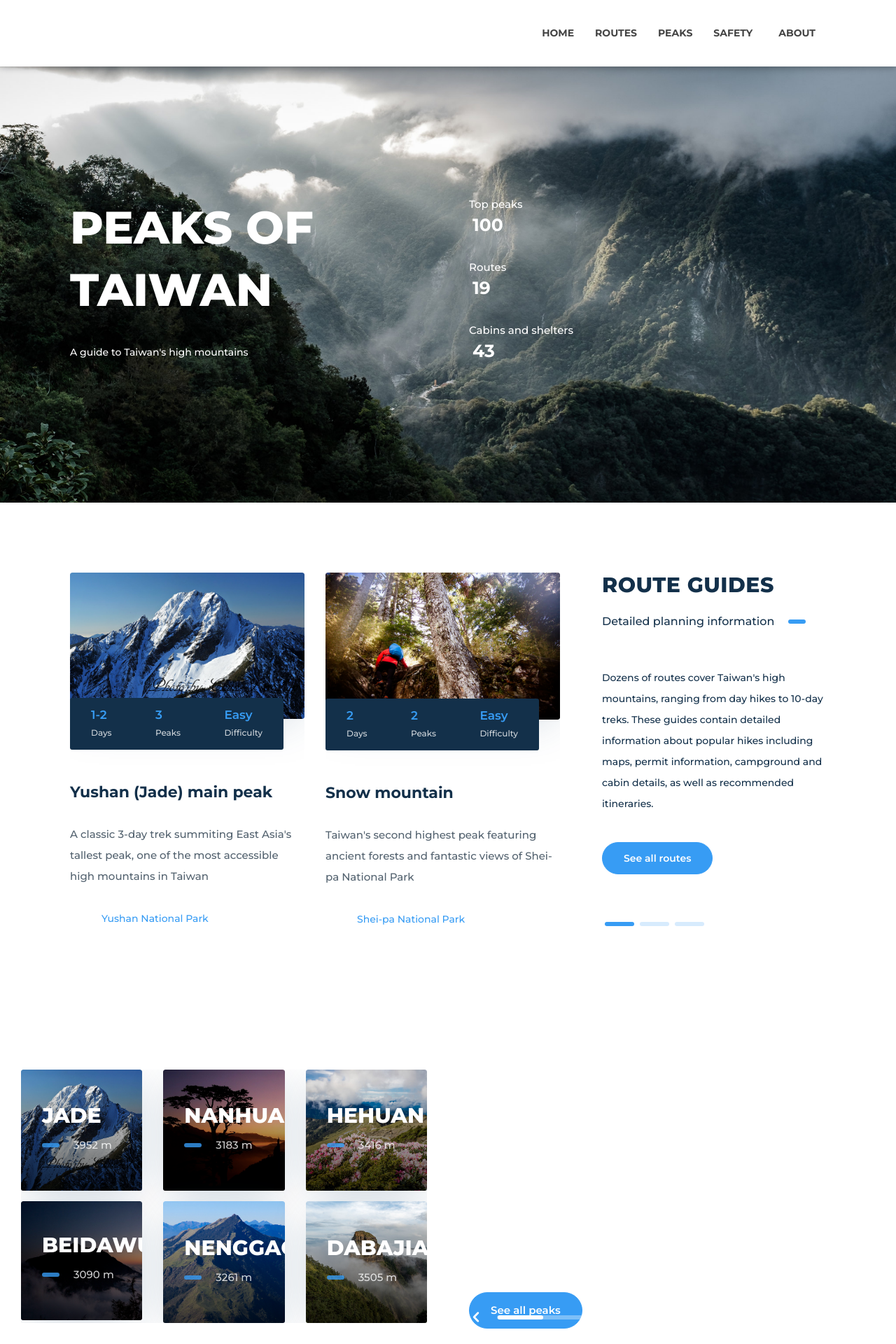
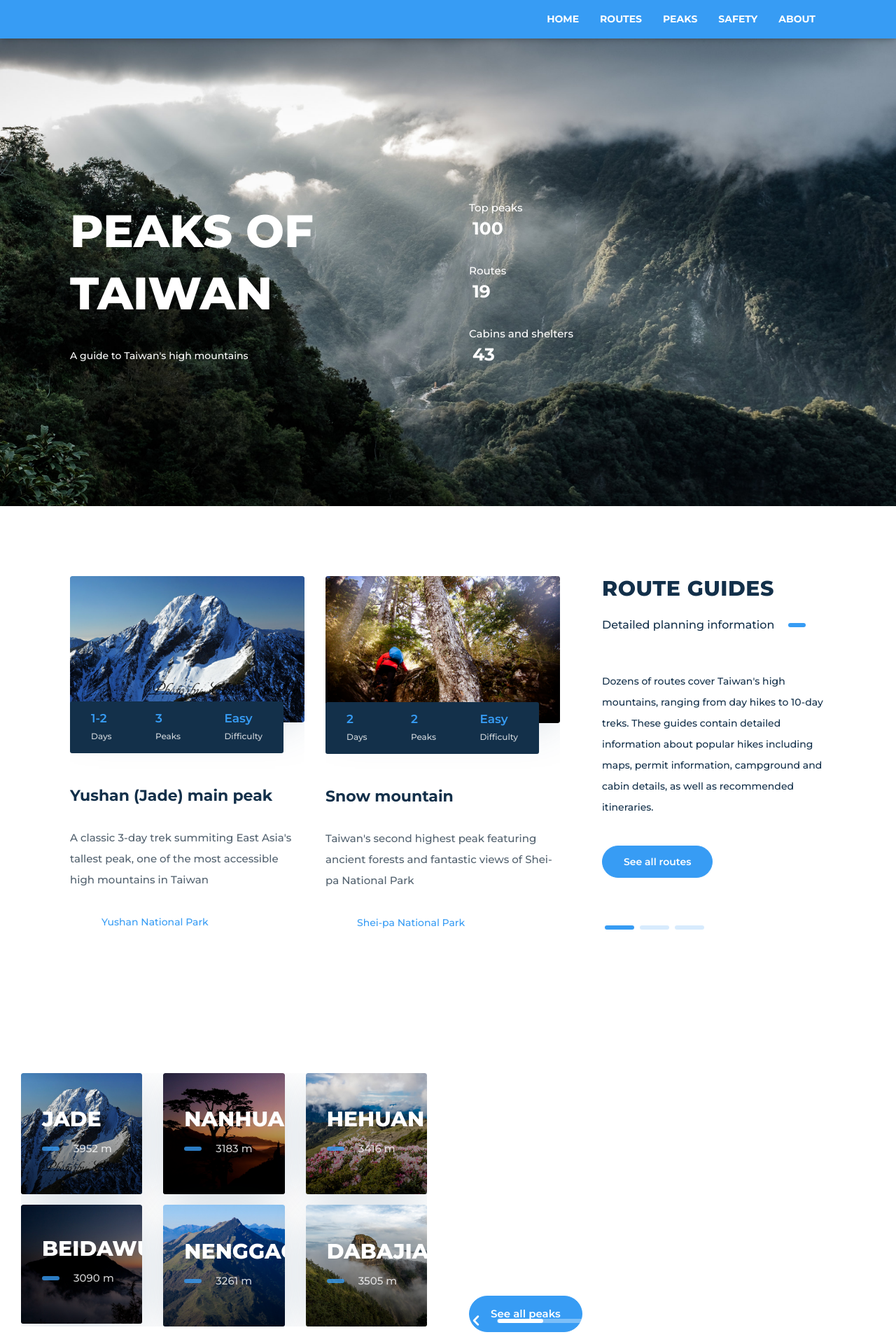
Before and after one commit to bhomnick/taiwanpeaks, a Django app: template taiwanpeaks/templates/homepage.html in a window 1280 px wide. Shown: the top 1920 px of the page at 70% size. Run offline with Django 3.2, Linux system fonts and the light colour scheme; the template is opened without the code that fills it, so the values that code supplies are empty; some libraries are stand-ins or nearby versions; some web fonts are replaced.

Commit message:
homepage css fixes

```diff
--- a/taiwanpeaks/static/css/custom.css
+++ b/taiwanpeaks/static/css/custom.css
@@ -40,6 +40,23 @@ Table of contents
     border: 1px solid #379cf4 !important;
 }
 
+@media (max-width: 991.98px) {
+    body > nav {
+        height: 55px !important;
+    }
+}
+
+body > nav:before {
+    background-color: #379cf4;
+    height: 55px;
+}
+
+.menu-cnt > ul > li > a, body > nav .menu-brand,.menu-right,body > nav:not(.menu-fixed) > .container {
+    height: 55px !important;
+    line-height: 55px !important;
+    color: white;
+}
+
 /*
 # Homepage
 ===================================================================
@@ -50,6 +67,11 @@ Table of contents
 	margin: 5px 15px 15px 0;
 }
 
+@media (min-width: 1800px) {
+    #peaks .col-lg-6:first-child {
+        max-width: 850px;
+    }
+}
 
 /*
 # Route list
--- a/taiwanpeaks/templates/_components/footer.html
+++ b/taiwanpeaks/templates/_components/footer.html
@@ -2,7 +2,7 @@
   <div class="footer-bar">
     <div class="container">
       <span>© 2020 Ben Homnick</span>
-      <span><a href="contacts.html">Contact us</a> | <a href="#">Privacy policy</a></span>
+      <span><!--<a href="contacts.html">Contact us</a> | <a href="#">Privacy policy</a>--></span>
     </div>
   </div>
 </footer>
--- a/taiwanpeaks/templates/_components/header_nav.html
+++ b/taiwanpeaks/templates/_components/header_nav.html
@@ -1,37 +1,26 @@
 {% load static %}
 
-<nav class="menu-classic menu-fixed align-right {% block extra_menu_classes %}{% endblock %}" data-menu-anima="fade-in">
+<nav class="menu-classic align-right {% block extra_menu_classes %}{% endblock %}">
   <div class="container">
-    <!--
     <div class="menu-brand">
-      <a href="#">
-        <img class="logo-default scroll-hide" src="{% static 'media/logo-white-blue.svg' %}" alt="logo" />
-        <img class="logo-retina scroll-hide" src="{% static 'media/logo-white-blue.svg' %}" alt="logo" />
-        <img class="logo-default scroll-show" src="{% static 'media/logo-white-solid.svg' %}" alt="logo" />
-        <img class="logo-retina scroll-show" src="{% static 'media/logo-white-solid.svg' %}" alt="logo" />
-      </a>
-    </div>-->
+    </div>
     <i class="menu-btn"></i>
     <div class="menu-cnt">
       <ul id="main-menu">
         <li>
-          <a href="#home">Home</a>
+          <a href="/">Home</a>
         </li>
         <li>
-          <a href="#routes">Routes</a>
+          <a href="/#routes">Routes</a>
         </li>
         <li>
-          <a href="#peaks">Peaks</a>
-        </li>
-        <li class="dropdown">
-          <a href="#safety">Safety</a>
-          <ul>
-            <li><a href="#">Treks</a></li>
-            <li><a href="#">Single trek</a></li>
-          </ul>
+          <a href="/#peaks">Peaks</a>
         </li>
         <li>
-          <a href="#about">About</a>
+          <a href="/#peaks">Safety</a>
+        </li>
+        <li>
+          <a href="/#about">About</a>
         </li>
       </ul>
     </div>
--- a/taiwanpeaks/templates/homepage.html
+++ b/taiwanpeaks/templates/homepage.html
@@ -74,14 +74,11 @@
     </div>
   </div>
 </section>
-<section id="peaks" class="section-slider alpins-slider light section-full-width-left" data-slider-parallax="true">
-  <div class="background-slider">
-    <div class="active" style="background-image:url({% static 'media/img/homepage-peaks-banner.jpg' %})"></div>
-  </div>
+<section id="peaks" class="section-image alpins-slider light section-full-width-left ken-burn-center" data-parallax="scroll" data-image-src="{% static 'media/img/homepage-peaks-banner.jpg' %}">
   <div class="container">
     <div class="row">
       <div class="col-lg-6">
-        <ul class="slider" data-options="type:slider,nav:true,arrows:true,perView:3,perViewLg:2,perViewSm:1,gap:30,controls:out">
+        <ul class="slider" data-options="type:slider,nav:true,arrows:true,perView:3,perViewLg:2,perViewSm:1,gap:30,controls:out,autoheight:false">
           <li>
             {% include "_components/featured_peak.html" with name="Jade" ranking="1" height="3952" difficulty="BEGINNER" img_path="media/img/peak-jade.png" %}
             <hr class="space-xs">
--- a/taiwanpeaks/templates/routes/detail.html
+++ b/taiwanpeaks/templates/routes/detail.html
@@ -242,7 +242,8 @@ var map = new L.Map('leaflet', {
     )
   ],
   center: [0, 0],
-  zoom: 0
+  zoom: 0,
+  scrollWheelZoom: false
 });
 
 var redMarker = L.AwesomeMarkers.icon({
```
